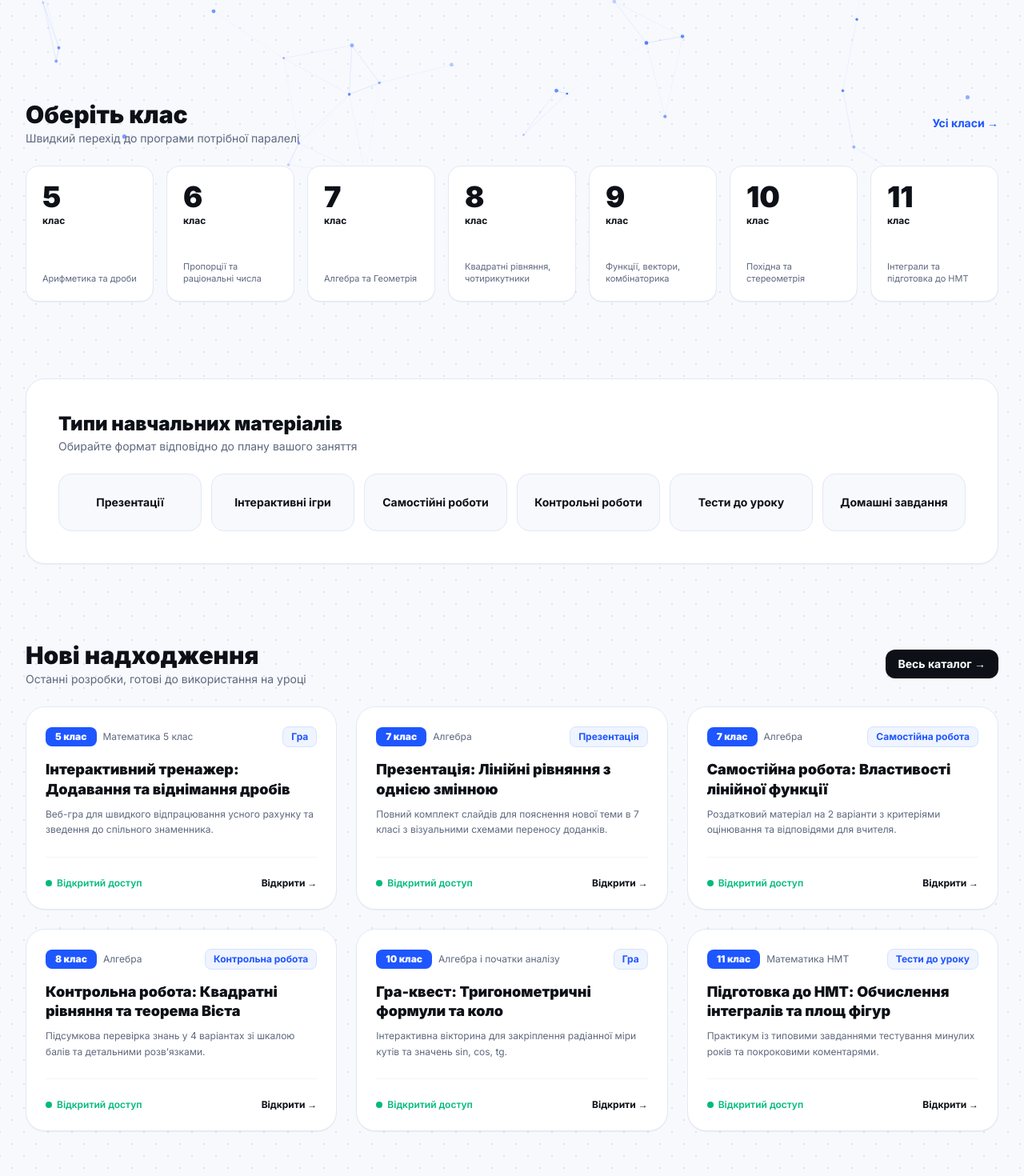
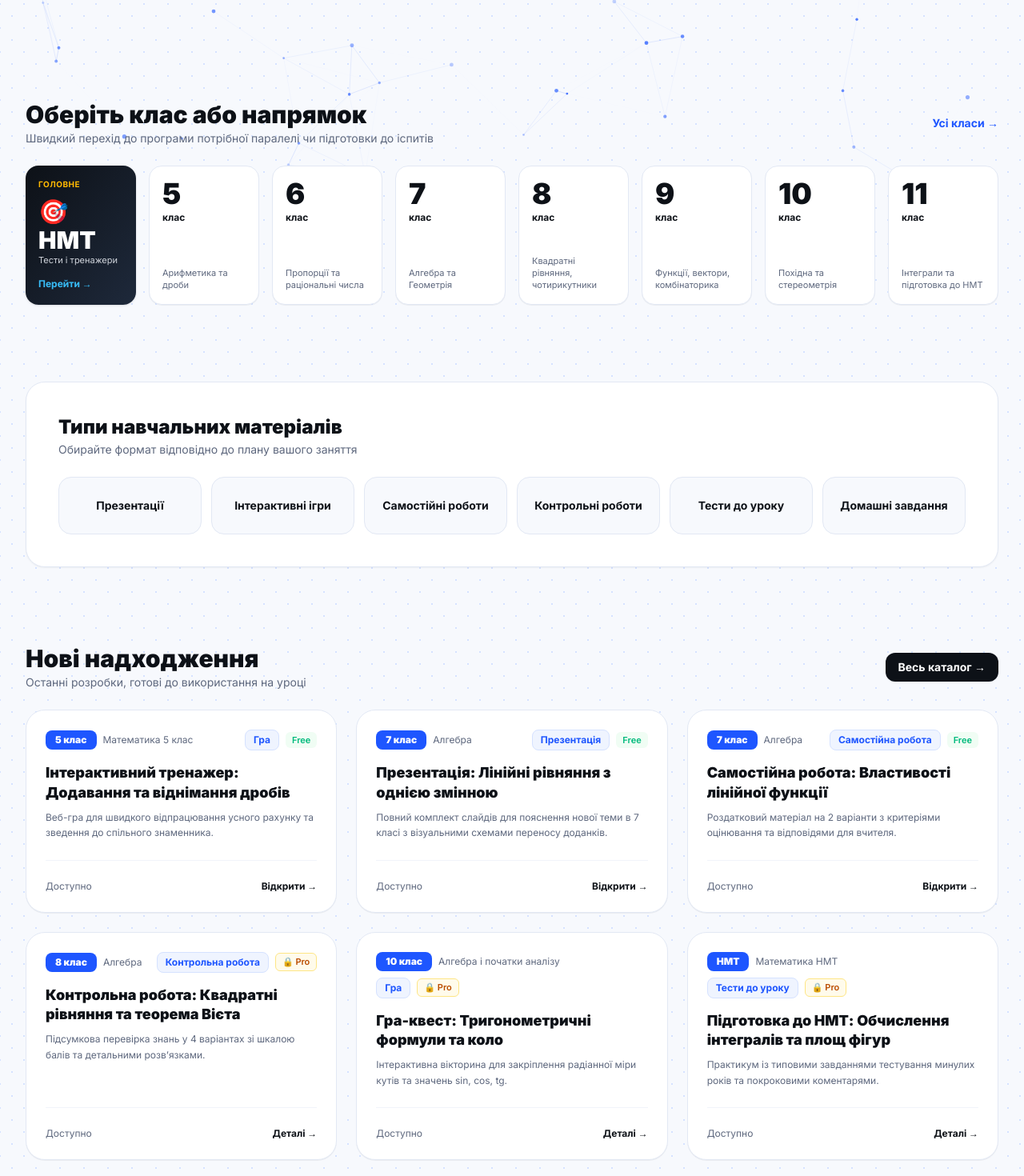
Before and after one commit to didmytriuk-svg/math-platform, a Next.js app: page / in a window 1280 px wide. Shown: the part 540-2010 px from the top of the page at 80% size. Built offline with nearby package versions, Linux system fonts and the light colour scheme; no server answers; the database is empty.

Commit message:
Add NMT quick-access block to home page and update material cards with Pro badge indicators

```diff
--- a/app/catalog/page.tsx
+++ b/app/catalog/page.tsx
@@ -8,7 +8,8 @@ import {
   ChevronRight,
   Loader2,
   SearchX,
-  X
+  X,
+  Lock
 } from 'lucide-react';
 import { createClient } from '@/lib/supabase/client';
 
@@ -36,7 +37,6 @@ function CatalogContent() {
     async function loadCatalogData() {
       setIsLoading(true);
       try {
-        // Завантажуємо матеріали та довідники паралельно
         const [mRes, gRes, tRes, sRes] = await Promise.all([
           supabase.from('materials').select('*').eq('is_published', true).order('created_at', { ascending: false }),
           supabase.from('grades').select('*'),
@@ -53,7 +53,6 @@ function CatalogContent() {
         setMaterialTypes(rawTypes);
         setSections(rawSections);
 
-        // Збагачуємо матеріали зв'язками на фронтенді, щоб уникнути помилок join у Supabase
         const enriched = rawMaterials.map((m) => ({
           ...m,
           grades: rawGrades.find((g: any) => g.id === m.grade_id),
@@ -216,7 +215,10 @@ function CatalogContent() {
             </div>
           ) : filteredMaterials.length > 0 ? (
             <div className="grid grid-cols-1 sm:grid-cols-2 lg:grid-cols-3 gap-6">
-              {filteredMaterials.map((m) => (
+              {filteredMaterials.map((m) => {
+                const isItemLocked = m.is_premium || m.access_tier === 'grade_pro' || m.access_tier === 'pro_all';
+
+                return (
                   <div
                     key={m.id}
                     className="group bg-white border border-[#E2E8F4] hover:border-[#1E56FF] rounded-3xl p-6 transition-all duration-200 shadow-2xs hover:shadow-sm flex flex-col justify-between"
@@ -236,9 +238,15 @@ function CatalogContent() {
                           )}
                         </div>
 
+                        {isItemLocked ? (
+                          <span className="text-[11px] font-mono-math font-semibold text-amber-700 bg-amber-50 border border-amber-200 px-2.5 py-0.5 rounded-md inline-flex items-center gap-1">
+                            🔒 Pro
+                          </span>
+                        ) : (
                           <span className="text-[11px] font-mono-math font-semibold text-[#00BA7C] bg-[#F0FDF4] px-2 py-0.5 rounded-md">
                             Free
                           </span>
+                        )}
                       </div>
 
                       <div>
@@ -262,12 +270,13 @@ function CatalogContent() {
                         href={`/material/${m.id}`}
                         className="font-display font-bold text-xs px-4 py-2 rounded-xl bg-[#0D1117] text-white group-hover:bg-[#1E56FF] transition-colors inline-flex items-center gap-1.5 shadow-xs"
                       >
-                      Відкрити
+                        {isItemLocked ? 'Деталі' : 'Відкрити'}
                         <ChevronRight className="w-3.5 h-3.5" />
                       </Link>
                     </div>
                   </div>
-              ))}
+                );
+              })}
             </div>
           ) : (
             <div className="bg-white border border-[#E2E8F4] rounded-3xl p-12 text-center space-y-4 max-w-md mx-auto my-8">
@@ -285,7 +294,7 @@ function CatalogContent() {
               <button
                 type="button"
                 onClick={resetFilters}
-                className="font-display font-bold text-xs px-5 py.5 rounded-xl bg-[#1E56FF] text-white hover:bg-[#0D33B3] transition-colors inline-flex items-center gap-2 cursor-pointer"
+                className="font-display font-bold text-xs px-5 py-2.5 rounded-xl bg-[#1E56FF] text-white hover:bg-[#0D33B3] transition-colors inline-flex items-center gap-2 cursor-pointer"
               >
                 Показати всі матеріали
               </button>
--- a/app/page.tsx
+++ b/app/page.tsx
@@ -9,7 +9,8 @@ import {
   Check,
   ShieldCheck,
   LogIn,
-  KeyRound
+  KeyRound,
+  Target
 } from 'lucide-react';
 import { createClient } from '@/lib/supabase/server';
 import { MathParticles } from '@/components/ui/MathParticles';
@@ -55,6 +56,7 @@ export default async function HomePage() {
       material_types: { name: 'Гра' },
       subject: 'Математика 5 клас',
       is_interactive: true,
+      is_premium: false,
     },
     {
       id: 'demo-2',
@@ -64,6 +66,7 @@ export default async function HomePage() {
       material_types: { name: 'Презентація' },
       subject: 'Алгебра',
       is_interactive: false,
+      is_premium: false,
     },
     {
       id: 'demo-3',
@@ -73,6 +76,7 @@ export default async function HomePage() {
       material_types: { name: 'Самостійна робота' },
       subject: 'Алгебра',
       is_interactive: false,
+      is_premium: false,
     },
     {
       id: 'demo-4',
@@ -82,6 +86,7 @@ export default async function HomePage() {
       material_types: { name: 'Контрольна робота' },
       subject: 'Алгебра',
       is_interactive: false,
+      is_premium: true,
     },
     {
       id: 'demo-5',
@@ -91,15 +96,17 @@ export default async function HomePage() {
       material_types: { name: 'Гра' },
       subject: 'Алгебра і початки аналізу',
       is_interactive: true,
+      is_premium: true,
     },
     {
       id: 'demo-6',
       title: 'Підготовка до НМТ: Обчислення інтегралів та площ фігур',
       description: 'Практикум із типовими завданнями тестування минулих років та покроковими коментарями.',
-      grades: { name: '11 клас' },
+      grades: { name: 'НМТ' },
       material_types: { name: 'Тести до уроку' },
       subject: 'Математика НМТ',
       is_interactive: false,
+      is_premium: true,
     },
   ];
 
@@ -270,15 +277,15 @@ export default async function HomePage() {
         </div>
       </section>
 
-      {/* 2. ОБЕРІТЬ КЛАС */}
+      {/* 2. ОБЕРІТЬ КЛАС ТА НМТ */}
       <section className="max-w-7xl mx-auto px-4 sm:px-6 lg:px-8 space-y-6 relative z-10">
         <div className="flex items-center justify-between">
           <div>
             <h2 className="font-display font-black text-2xl sm:text-3xl text-[#0D1117]">
-              Оберіть клас
+              Оберіть клас або напрямок
             </h2>
             <p className="text-xs sm:text-sm text-[#5E687E] mt-0.5">
-              Швидкий перехід до програми потрібної паралелі
+              Швидкий перехід до програми потрібної паралелі чи підготовки до іспитів
             </p>
           </div>
           <Link
@@ -289,7 +296,25 @@ export default async function HomePage() {
           </Link>
         </div>
 
-        <div className="grid grid-cols-2 sm:grid-cols-4 lg:grid-cols-7 gap-3 sm:gap-4">
+        <div className="grid grid-cols-2 sm:grid-cols-4 lg:grid-cols-8 gap-3 sm:gap-4">
+          {/* Спеціальна картка НМТ */}
+          <Link
+            href="/catalog?grade=nmt"
+            className="group bg-gradient-to-br from-[#0D1117] to-[#1E293B] text-white rounded-2xl p-4 flex flex-col justify-between hover:scale-[1.02] transition-all shadow-sm min-h-[170px]"
+          >
+            <div>
+              <span className="text-[10px] font-mono-math uppercase tracking-wider text-amber-400 font-bold block">Головне</span>
+              <span className="font-display font-black text-2xl sm:text-3xl block mt-2">🎯 НМТ</span>
+            </div>
+            <div>
+              <p className="text-[11px] text-gray-300 leading-snug mb-2">Тести і тренажери</p>
+              <span className="text-xs font-bold text-[#38BDF8] group-hover:translate-x-1 transition-transform inline-flex items-center gap-1">
+                Перейти →
+              </span>
+            </div>
+          </Link>
+
+          {/* Класи 5–11 */}
           {gradeCardsData.map((item) => {
             const matchedDbGrade = grades.find((g) => g.number === item.num);
             const gradeUrlParam = matchedDbGrade?.id || item.num;
@@ -298,7 +323,7 @@ export default async function HomePage() {
               <Link
                 key={item.num}
                 href={`/catalog?grade=${gradeUrlParam}`}
-                className="group bg-white border border-[#E2E8F4] hover:border-[#1E56FF] rounded-2xl p-5 text-left transition-all duration-200 shadow-2xs hover:shadow-sm flex flex-col justify-between min-h-[170px]"
+                className="group bg-white border border-[#E2E8F4] hover:border-[#1E56FF] rounded-2xl p-4 text-left transition-all duration-200 shadow-2xs hover:shadow-sm flex flex-col justify-between min-h-[170px]"
               >
                 <div>
                   <span className="font-display font-black text-3xl sm:text-4xl text-[#0D1117] block leading-none">
@@ -363,7 +388,10 @@ export default async function HomePage() {
         </div>
 
         <div className="grid grid-cols-1 sm:grid-cols-2 lg:grid-cols-3 gap-6">
-          {displayMaterials.map((m: any) => (
+          {displayMaterials.map((m: any) => {
+            const isItemLocked = m.is_premium;
+
+            return (
               <div
                 key={m.id}
                 className="group bg-white border border-[#E2E8F4] hover:border-[#1E56FF] rounded-3xl p-6 transition-all duration-200 shadow-2xs hover:shadow-sm flex flex-col justify-between"
@@ -381,11 +409,23 @@ export default async function HomePage() {
                       </span>
                     </div>
 
+                    <div className="flex items-center gap-2">
                       {m.material_types?.name && (
                         <span className="px-2.5 py-1 rounded-lg bg-[#EFF4FF] border border-[#D5E2FF] text-[#1E56FF] font-mono-math font-bold text-xs">
                           {m.material_types.name}
                         </span>
                       )}
+
+                      {isItemLocked ? (
+                        <span className="text-[11px] font-mono-math font-semibold text-amber-700 bg-amber-50 border border-amber-200 px-2 py-0.5 rounded-md inline-flex items-center gap-1">
+                          🔒 Pro
+                        </span>
+                      ) : (
+                        <span className="text-[11px] font-mono-math font-semibold text-[#00BA7C] bg-[#F0FDF4] px-2 py-0.5 rounded-md">
+                          Free
+                        </span>
+                      )}
+                    </div>
                   </div>
 
                   <div>
@@ -401,20 +441,20 @@ export default async function HomePage() {
                 </div>
 
                 <div className="pt-6 mt-6 border-t border-[#F1F4FA] flex items-center justify-between">
-                <span className="flex items-center gap-1.5 text-xs font-mono-math text-[#00BA7C] font-semibold">
-                  <span className="w-2 h-2 rounded-full bg-[#00BA7C]" />
-                  Відкритий доступ
+                  <span className="flex items-center gap-1.5 text-xs font-mono-math text-[#5E687E]">
+                    Доступно
                   </span>
 
                   <Link
                     href={m.id.startsWith('demo-') ? '/catalog' : `/material/${m.id}`}
                     className="font-display font-bold text-xs text-[#0D1117] group-hover:text-[#1E56FF] transition-colors inline-flex items-center gap-1"
                   >
-                  Відкрити →
+                    {isItemLocked ? 'Деталі' : 'Відкрити'} →
                   </Link>
                 </div>
               </div>
-          ))}
+            );
+          })}
         </div>
       </section>
 
```
Lines whose indentation alone changed are shown as unchanged.
